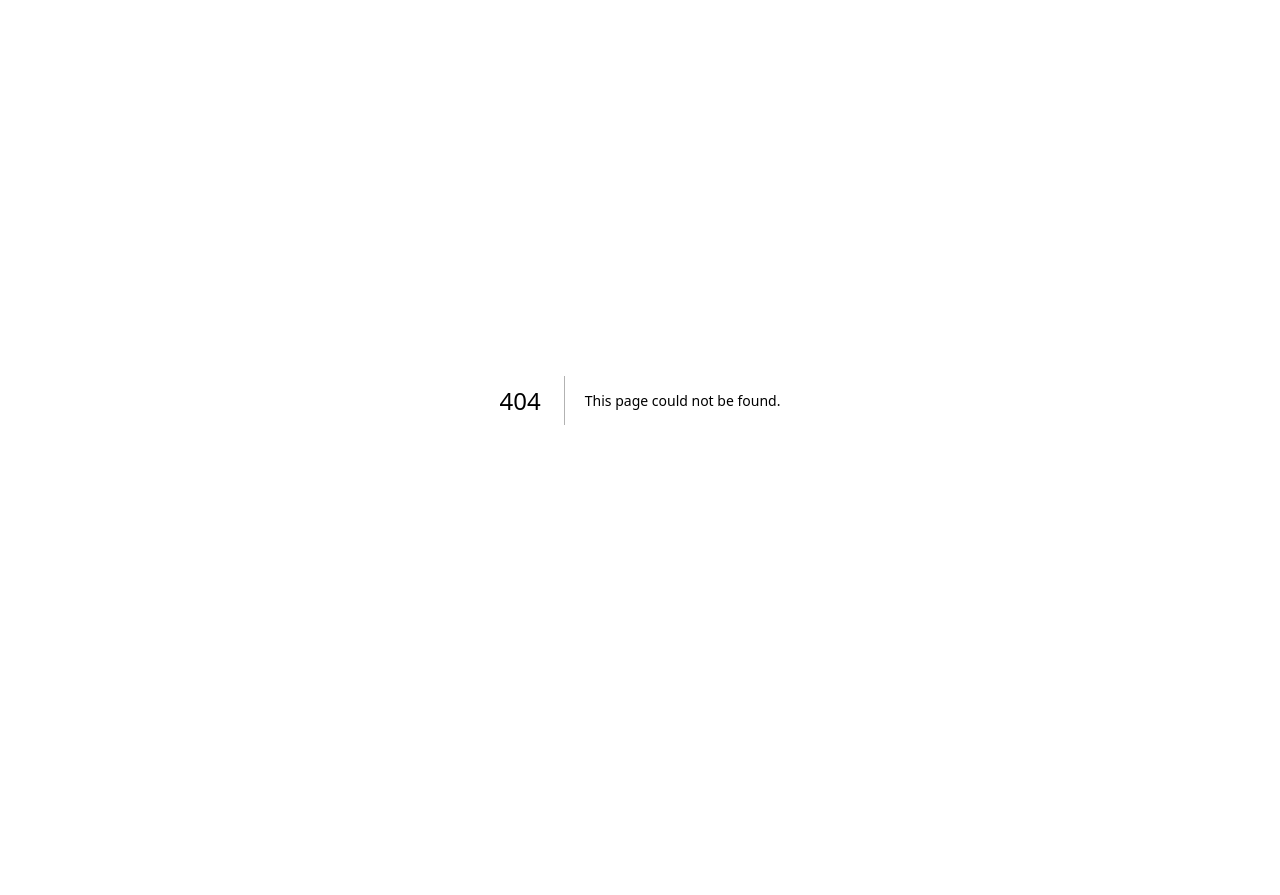
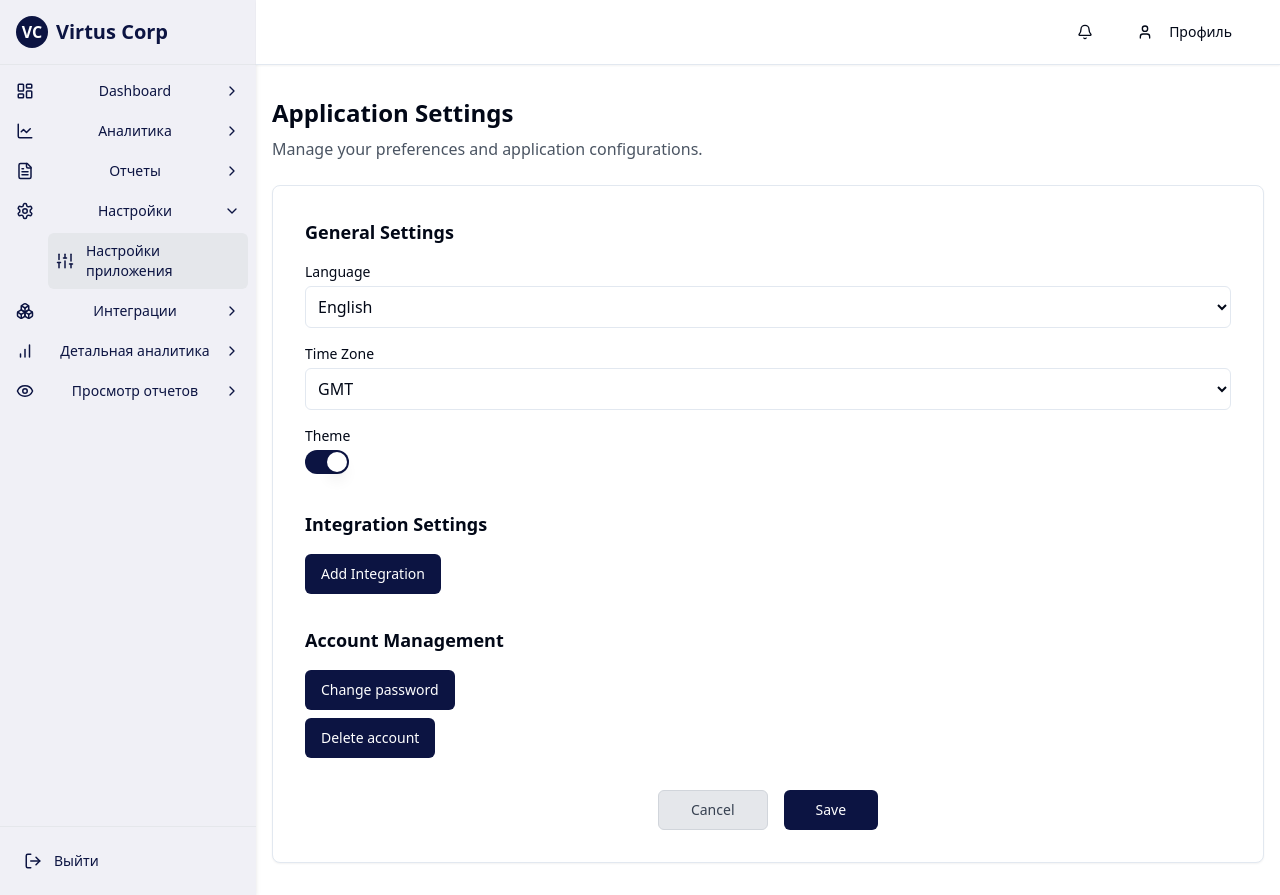
Before and after one commit to parkjihn/virtuscorp_frontend, a Next.js app in the folder virtuscorp_frontend/: page /settings/app-settings in a window 1280 px wide. Before the commit this address had no page. Before the commit the page ends 800 px from the top, so only its background shows below. Built offline with nearby package versions, Linux system fonts and the light colour scheme.

Commit message:
settings1-03152025

```diff
--- a/package.json
+++ b/package.json
@@ -5,6 +5,7 @@
     "@types/react-dom": "^19.0.4"
   },
   "dependencies": {
+    "@radix-ui/react-select": "^2.1.6",
     "@radix-ui/react-switch": "^1.1.3"
   }
 }
--- /dev/null
+++ b/virtuscorp_frontend/app/(auth)/(protected)/settings/app-settings/page.tsx
@@ -0,0 +1,79 @@
+"use client"
+
+import { useState } from "react"
+import { Button } from "@/components/ui/button"
+import { Card, CardContent } from "@/components/ui/card"
+import { Switch } from "@/components/ui/switch"
+
+export default function SettingsPage() {
+  const [isDarkMode, setIsDarkMode] = useState(true)
+
+  return (
+    <div className="container mx-auto py-8 px-4">
+      <h1 className="text-2xl font-bold mb-2">Application Settings</h1>
+      <p className="text-gray-600 mb-6">Manage your preferences and application configurations.</p>
+
+      <Card className="border shadow-sm">
+        <CardContent className="p-8">
+          <div className="mb-8">
+            <h2 className="text-lg font-semibold mb-4">General Settings</h2>
+
+            <div className="mb-4">
+              <label className="block text-sm mb-1">Language</label>
+              <select className="w-full border rounded-md p-2 bg-white">
+                <option>English</option>
+                <option>Русский</option>
+              </select>
+            </div>
+
+            <div className="mb-4">
+              <label className="block text-sm mb-1">Time Zone</label>
+              <select className="w-full border rounded-md p-2 bg-white">
+                <option>GMT</option>
+                <option>UTC+3 (Moscow)</option>
+                <option>UTC-5 (Eastern)</option>
+              </select>
+            </div>
+
+            <div className="mb-4">
+              <label className="block text-sm mb-1">Theme</label>
+              <div>
+                <Switch
+                  checked={isDarkMode}
+                  onCheckedChange={setIsDarkMode}
+                  className="bg-[#0c1442] data-[state=unchecked]:bg-gray-200"
+                />
+              </div>
+            </div>
+          </div>
+
+          <div className="mb-8">
+            <h2 className="text-lg font-semibold mb-4">Integration Settings</h2>
+            <Button className="bg-[#0c1442] hover:bg-[#0c1442]/90 text-white font-medium">Add Integration</Button>
+          </div>
+
+          <div className="mb-8">
+            <h2 className="text-lg font-semibold mb-4">Account Management</h2>
+            <div className="space-y-2">
+              <Button className="w-full sm:w-auto bg-[#0c1442] hover:bg-[#0c1442]/90 text-white font-medium">
+                Change password
+              </Button>
+              <div>
+                <Button className="w-full sm:w-auto bg-[#0c1442] hover:bg-[#0c1442]/90 text-white font-medium">
+                  Delete account
+                </Button>
+              </div>
+            </div>
+          </div>
+
+          <div className="flex justify-center gap-4 mt-8">
+            <Button variant="outline" className="bg-gray-200 hover:bg-gray-300 border-gray-300 text-gray-700 px-8">
+              Cancel
+            </Button>
+            <Button className="bg-[#0c1442] hover:bg-[#0c1442]/90 text-white px-8">Save</Button>
+          </div>
+        </CardContent>
+      </Card>
+    </div>
+  )
+}
--- a/virtuscorp_frontend/components/sidebar.tsx
+++ b/virtuscorp_frontend/components/sidebar.tsx
@@ -55,8 +55,8 @@ export default function Sidebar() {
           title: "Метрики",
           path: "/dashboard/metrics",
           icon: <BarChart2 size={18} />,
-        }
-      ]
+        },
+      ],
     },
 
     {
@@ -86,11 +86,11 @@ export default function Sidebar() {
     {
       title: "Настройки",
       icon: <Settings size={18} />,
-      expanded: false,
+      expanded: true,
       submenu: [
         {
           title: "Настройки приложения",
-          path: "/settings/app",
+          path: "/settings/app-settings",
           icon: <Sliders size={18} />,
         },
       ],
--- /dev/null
+++ b/virtuscorp_frontend/components/ui/select.tsx
@@ -0,0 +1,104 @@
+"use client"
+
+import * as React from "react"
+import * as SelectPrimitive from "@radix-ui/react-select"
+import { Check, ChevronDown } from "lucide-react"
+
+import { cn } from "@/lib/utils"
+
+const Select = SelectPrimitive.Root
+
+const SelectGroup = SelectPrimitive.Group
+
+const SelectValue = SelectPrimitive.Value
+
+const SelectTrigger = React.forwardRef<
+  React.ElementRef<typeof SelectPrimitive.Trigger>,
+  React.ComponentPropsWithoutRef<typeof SelectPrimitive.Trigger>
+>(({ className, children, ...props }, ref) => (
+  <SelectPrimitive.Trigger
+    ref={ref}
+    className={cn(
+      "flex h-10 w-full items-center justify-between rounded-md border border-input bg-background px-3 py-2 text-sm ring-offset-background placeholder:text-muted-foreground focus:outline-none focus:ring-2 focus:ring-ring focus:ring-offset-2 disabled:cursor-not-allowed disabled:opacity-50",
+      className,
+    )}
+    {...props}
+  >
+    {children}
+    <SelectPrimitive.Icon asChild>
+      <ChevronDown className="h-4 w-4 opacity-50" />
+    </SelectPrimitive.Icon>
+  </SelectPrimitive.Trigger>
+))
+SelectTrigger.displayName = SelectPrimitive.Trigger.displayName
+
+const SelectContent = React.forwardRef<
+  React.ElementRef<typeof SelectPrimitive.Content>,
+  React.ComponentPropsWithoutRef<typeof SelectPrimitive.Content>
+>(({ className, children, position = "popper", ...props }, ref) => (
+  <SelectPrimitive.Portal>
+    <SelectPrimitive.Content
+      ref={ref}
+      className={cn(
+        "relative z-50 min-w-[8rem] overflow-hidden rounded-md border bg-popover text-popover-foreground shadow-md data-[state=open]:animate-in data-[state=closed]:animate-out data-[state=closed]:fade-out-0 data-[state=open]:fade-in-0 data-[state=closed]:zoom-out-95 data-[state=open]:zoom-in-95 data-[side=bottom]:slide-in-from-top-2 data-[side=left]:slide-in-from-right-2 data-[side=right]:slide-in-from-left-2 data-[side=top]:slide-in-from-bottom-2",
+        position === "popper" &&
+          "data-[side=bottom]:translate-y-1 data-[side=left]:-translate-x-1 data-[side=right]:translate-x-1 data-[side=top]:-translate-y-1",
+        className,
+      )}
+      position={position}
+      {...props}
+    >
+      <SelectPrimitive.Viewport
+        className={cn(
+          "p-1",
+          position === "popper" &&
+            "h-[var(--radix-select-trigger-height)] w-full min-w-[var(--radix-select-trigger-width)]",
+        )}
+      >
+        {children}
+      </SelectPrimitive.Viewport>
+    </SelectPrimitive.Content>
+  </SelectPrimitive.Portal>
+))
+SelectContent.displayName = SelectPrimitive.Content.displayName
+
+const SelectLabel = React.forwardRef<
+  React.ElementRef<typeof SelectPrimitive.Label>,
+  React.ComponentPropsWithoutRef<typeof SelectPrimitive.Label>
+>(({ className, ...props }, ref) => (
+  <SelectPrimitive.Label ref={ref} className={cn("py-1.5 pl-8 pr-2 text-sm font-semibold", className)} {...props} />
+))
+SelectLabel.displayName = SelectPrimitive.Label.displayName
+
+const SelectItem = React.forwardRef<
+  React.ElementRef<typeof SelectPrimitive.Item>,
+  React.ComponentPropsWithoutRef<typeof SelectPrimitive.Item>
+>(({ className, children, ...props }, ref) => (
+  <SelectPrimitive.Item
+    ref={ref}
+    className={cn(
+      "relative flex w-full cursor-default select-none items-center rounded-sm py-1.5 pl-8 pr-2 text-sm outline-none focus:bg-accent focus:text-accent-foreground data-[disabled]:pointer-events-none data-[disabled]:opacity-50",
+      className,
+    )}
+    {...props}
+  >
+    <span className="absolute left-2 flex h-3.5 w-3.5 items-center justify-center">
+      <SelectPrimitive.ItemIndicator>
+        <Check className="h-4 w-4" />
+      </SelectPrimitive.ItemIndicator>
+    </span>
+
+    <SelectPrimitive.ItemText>{children}</SelectPrimitive.ItemText>
+  </SelectPrimitive.Item>
+))
+SelectItem.displayName = SelectPrimitive.Item.displayName
+
+const SelectSeparator = React.forwardRef<
+  React.ElementRef<typeof SelectPrimitive.Separator>,
+  React.ComponentPropsWithoutRef<typeof SelectPrimitive.Separator>
+>(({ className, ...props }, ref) => (
+  <SelectPrimitive.Separator ref={ref} className={cn("-mx-1 my-1 h-px bg-muted", className)} {...props} />
+))
+SelectSeparator.displayName = SelectPrimitive.Separator.displayName
+
+export { Select, SelectGroup, SelectValue, SelectTrigger, SelectContent, SelectLabel, SelectItem, SelectSeparator }
--- a/virtuscorp_frontend/package.json
+++ b/virtuscorp_frontend/package.json
@@ -12,6 +12,7 @@
     "@radix-ui/react-checkbox": "^1.1.4",
     "@radix-ui/react-icons": "^1.3.2",
     "@radix-ui/react-label": "^2.1.2",
+    "@radix-ui/react-select": "^2.1.6",
     "@radix-ui/react-slot": "^1.1.2",
     "@radix-ui/react-switch": "^1.1.3",
     "class-variance-authority": "^0.7.1",
```
Also changed, not shown: 2 other files (tests, documents, lock files or other folders).
